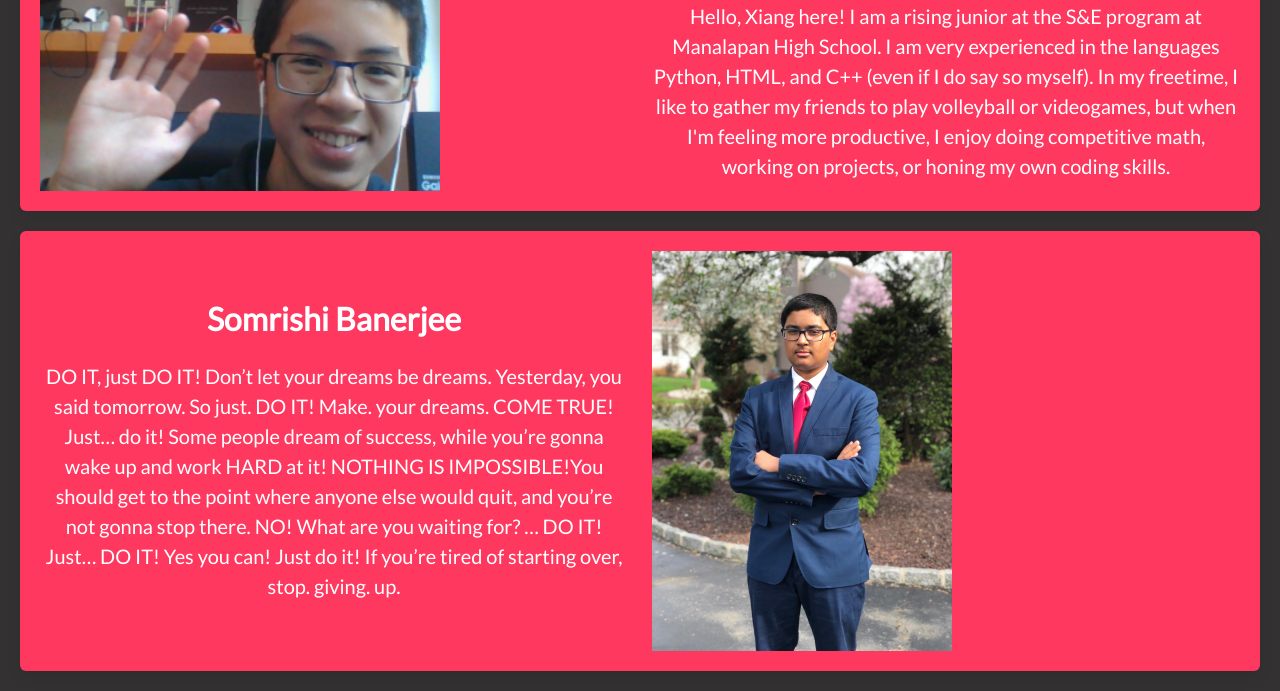
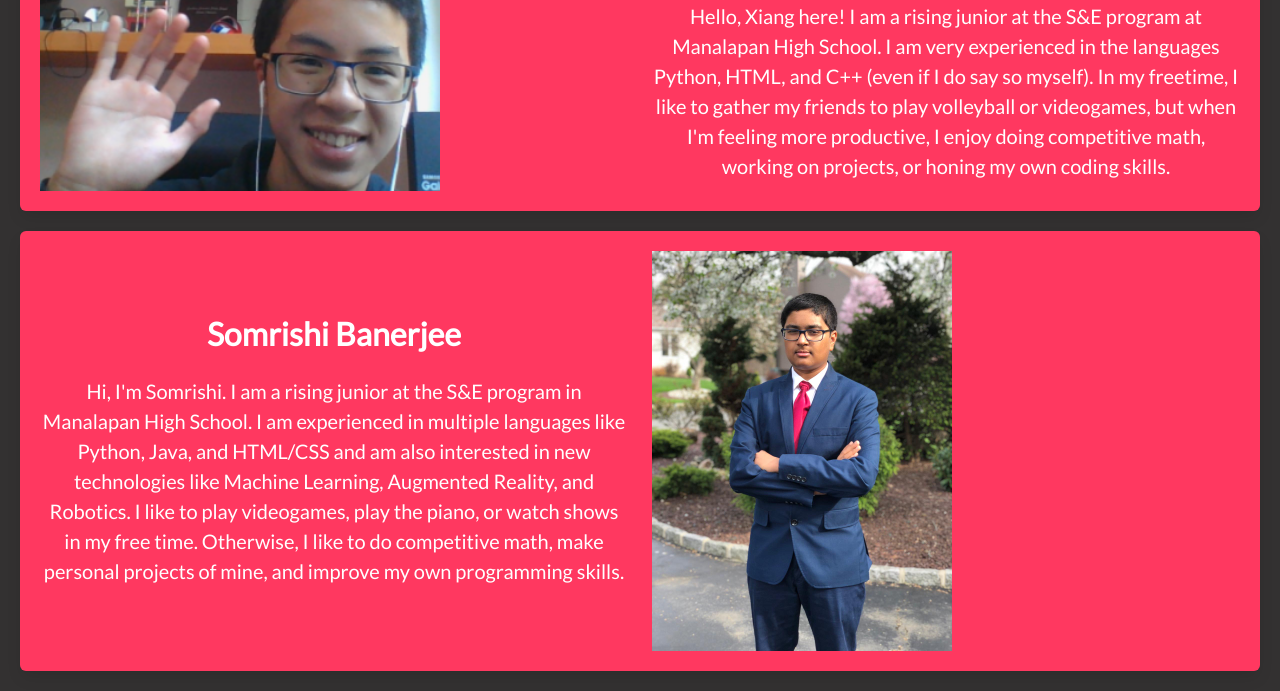
Before and after one commit to Xiangggggg/Code-Spice, a plain HTML site: page Code;Spice/about.html in a window 1280 px wide. Shown: the part 549-1240 px from the top of the page. Drawn offline with nearby package versions, Linux system fonts and the light colour scheme.

Commit message:
Somrishi Bio

```diff
--- a/Code;Spice/about.html
+++ b/Code;Spice/about.html
@@ -66,7 +66,11 @@
                         <div class="column">
                             <div class="column-content">
                                 <h2 class="title">Somrishi Banerjee</h2>
-                                <p class="content is-medium">DO IT, just DO IT! Don’t let your dreams be dreams. Yesterday, you said tomorrow. So just. DO IT! Make. your dreams. COME TRUE! Just… do it! Some people dream of success, while you’re gonna wake up and work HARD at it! NOTHING IS IMPOSSIBLE!You should get to the point where anyone else would quit, and you’re not gonna stop there. NO! What are you waiting for? … DO IT! Just… DO IT! Yes you can! Just do it! If you’re tired of starting over, stop. giving. up.</p>
+                                <p class="content is-medium">Hi, I'm Somrishi. I am a rising junior at the S&E program in Manalapan High School.
+                                    I am experienced in multiple languages like Python, Java, and HTML/CSS and am also interested in new technologies like
+                                    Machine Learning, Augmented Reality, and Robotics. I like to play videogames, play the piano, or watch shows in my free time.
+                                    Otherwise, I like to do competitive math, make personal projects of mine, and improve my own programming skills.
+                                </p>
                             </div>
                         </div>
 
```
